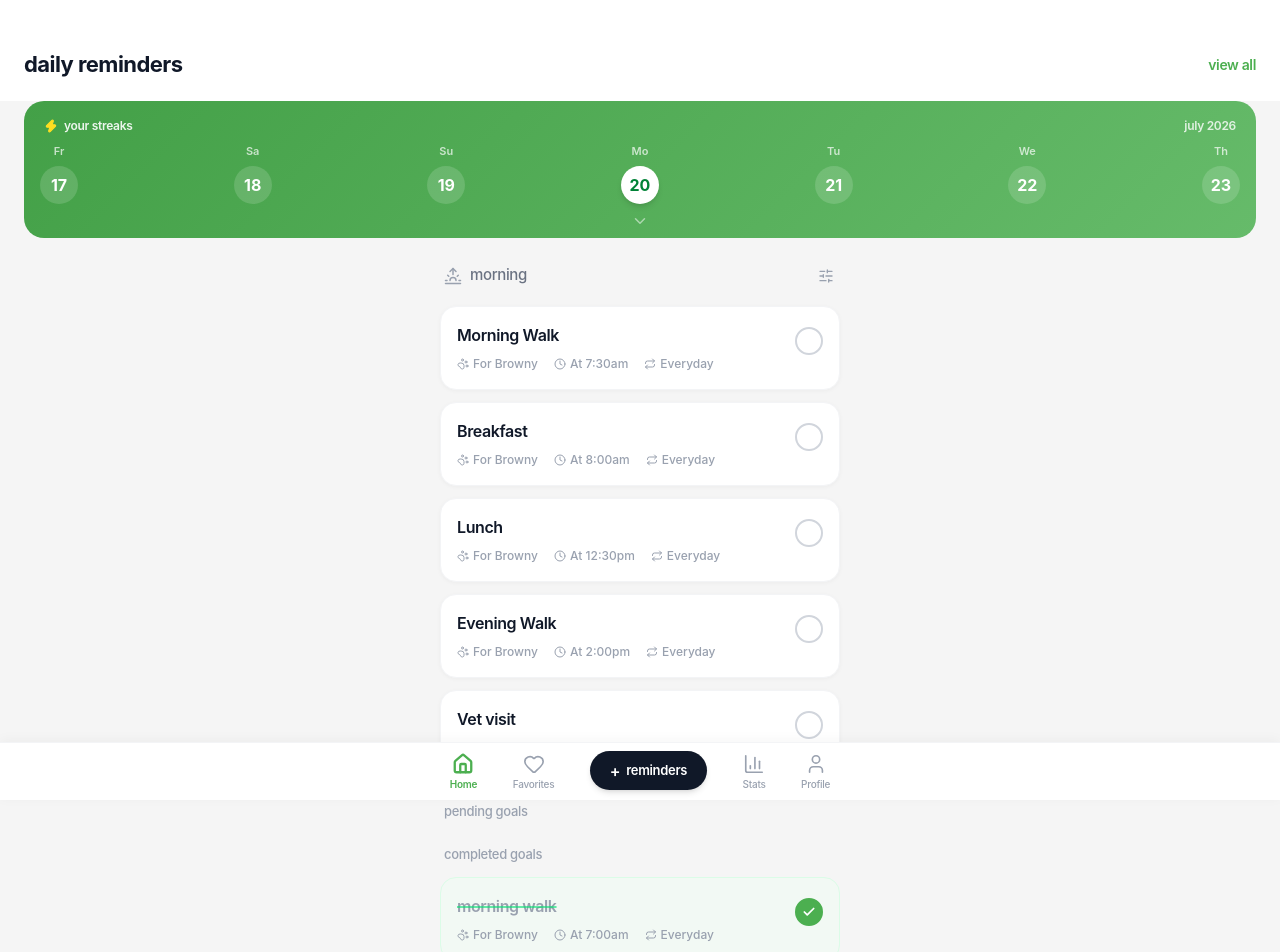
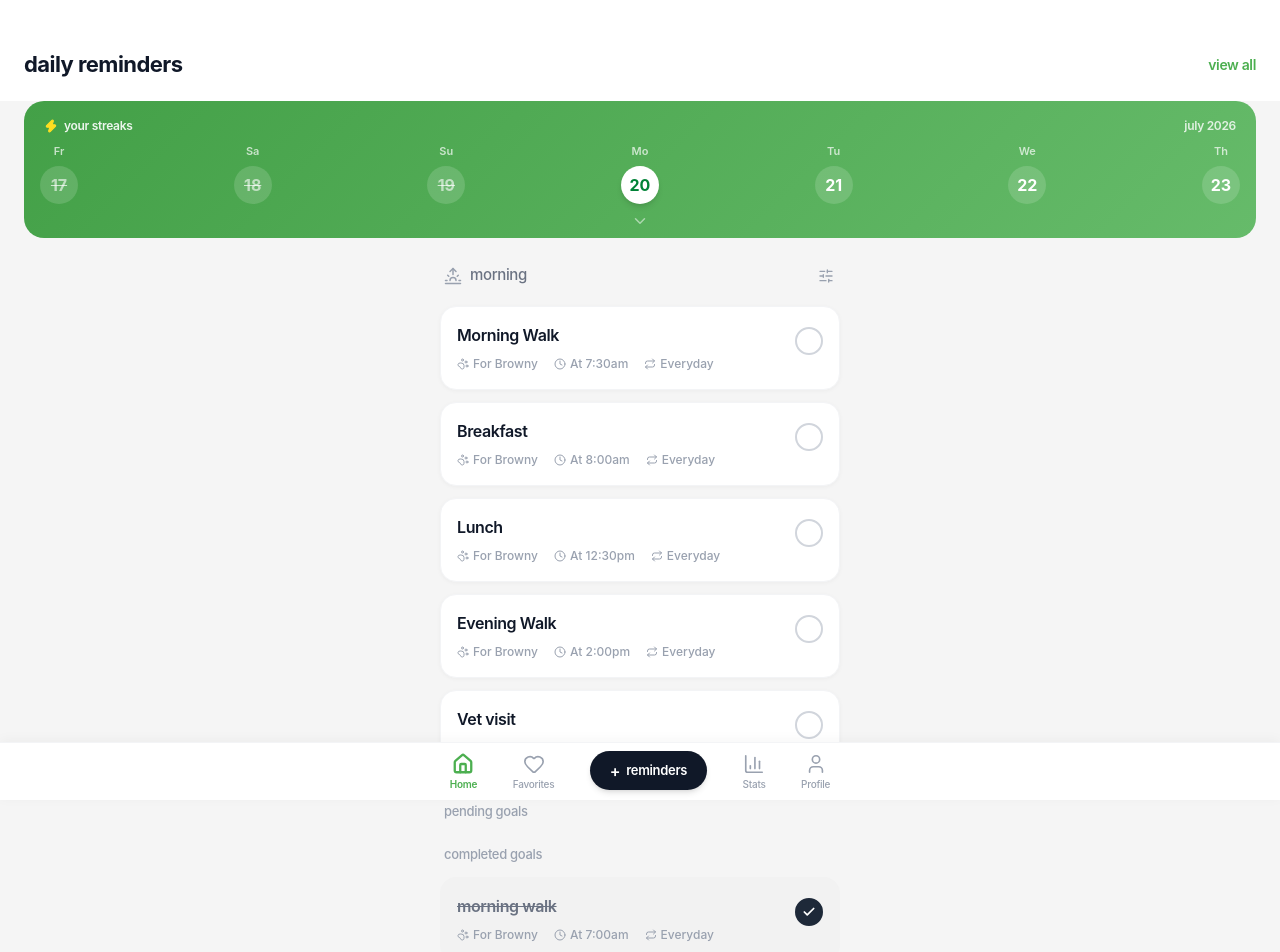
Before and after one commit to lakadeamit220/zooco-reminders, a Next.js app: page / in a window 1280 px wide. Shown: the top 952 px of the page. Built offline with nearby package versions, Linux system fonts and the light colour scheme.

Commit message:
style: add strikethrough for past dates and dark gray styling for completed reminders matching Figma

```diff
--- a/components/reminders/ReminderCard.js
+++ b/components/reminders/ReminderCard.js
@@ -24,7 +24,7 @@ export default function ReminderCard({ reminder, onToggle, onClick }) {
       whileTap={{ scale: 0.97 }}
       className={`relative w-full rounded-[16px] p-4 mb-3 flex items-start justify-between transition-all duration-300 border ${
         isCompleted
-          ? 'bg-green-50/50 border-green-100'
+          ? 'bg-[#F2F2F2] border-[#F2F2F2] shadow-none'
           : 'bg-white border-gray-100 shadow-[0_1px_4px_rgba(0,0,0,0.04)] hover:shadow-[0_2px_8px_rgba(0,0,0,0.08)]'
       }`}
       onClick={() => onClick && onClick(reminder)}
@@ -32,7 +32,7 @@ export default function ReminderCard({ reminder, onToggle, onClick }) {
       <div className="flex-1 pr-4">
         {/* Title */}
         <h3 className={`text-[16px] font-semibold tracking-tight mb-2 ${
-          isCompleted ? 'text-gray-400 line-through decoration-green-400/60 decoration-2' : 'text-gray-900'
+          isCompleted ? 'text-gray-500 line-through decoration-gray-500 decoration-1' : 'text-gray-900'
         }`}>
           {reminder.title}
         </h3>
@@ -72,7 +72,7 @@ export default function ReminderCard({ reminder, onToggle, onClick }) {
         }}
         className={`flex-shrink-0 mt-1 flex items-center justify-center w-7 h-7 rounded-full border-[2px] transition-all duration-300 ${
           isCompleted
-            ? 'bg-brand-green border-brand-green text-white'
+            ? 'bg-gray-800 border-gray-800 text-white'
             : 'border-gray-300 bg-transparent hover:border-brand-green'
         }`}
       >
--- a/components/ui/CalendarStrip.js
+++ b/components/ui/CalendarStrip.js
@@ -64,7 +64,7 @@ export default function CalendarStrip({ selectedDate, onSelectDate }) {
                     isSelected
                       ? 'bg-white text-green-700 shadow-md'
                       : 'bg-white/15 text-white hover:bg-white/25'
-                  }`}
+                  } ${day.isPast && !isSelected ? 'line-through decoration-white/70 text-white/60' : ''}`}
                 >
                   {day.dayNumber}
                 </div>
```
